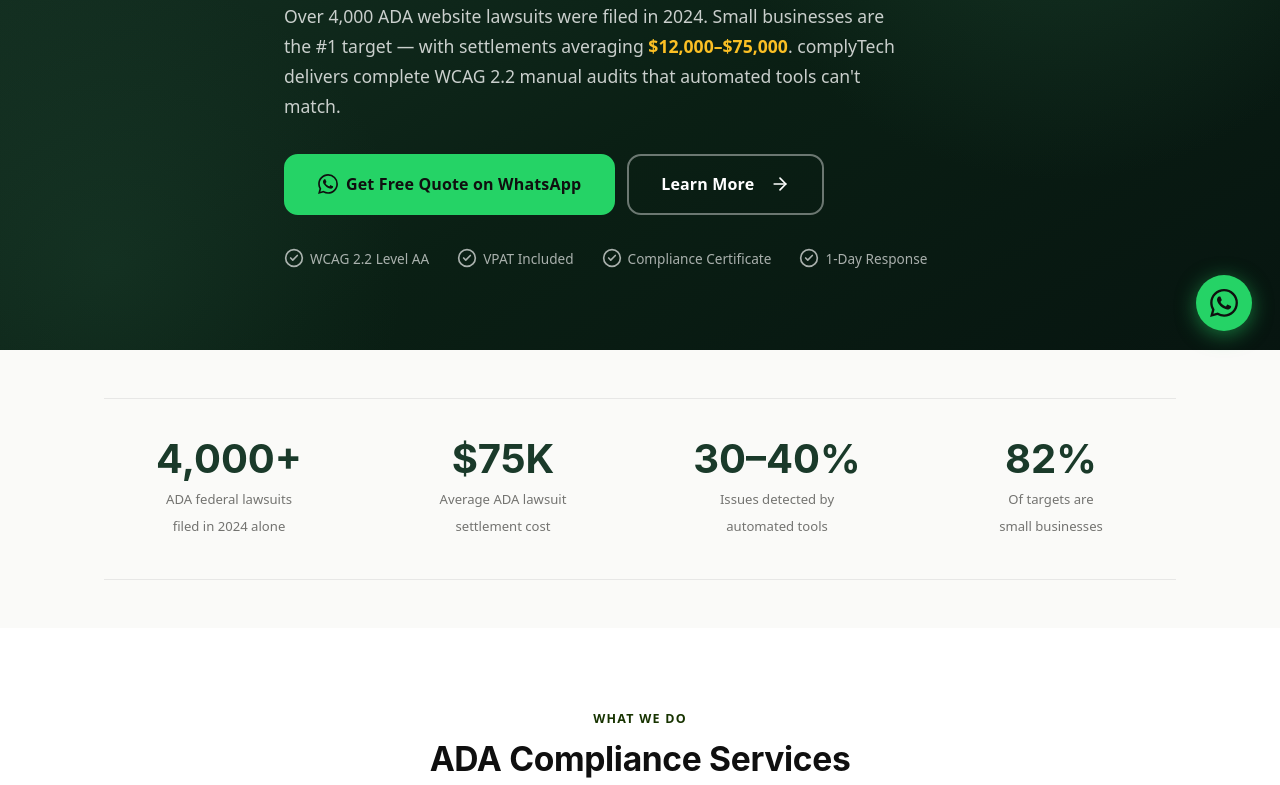
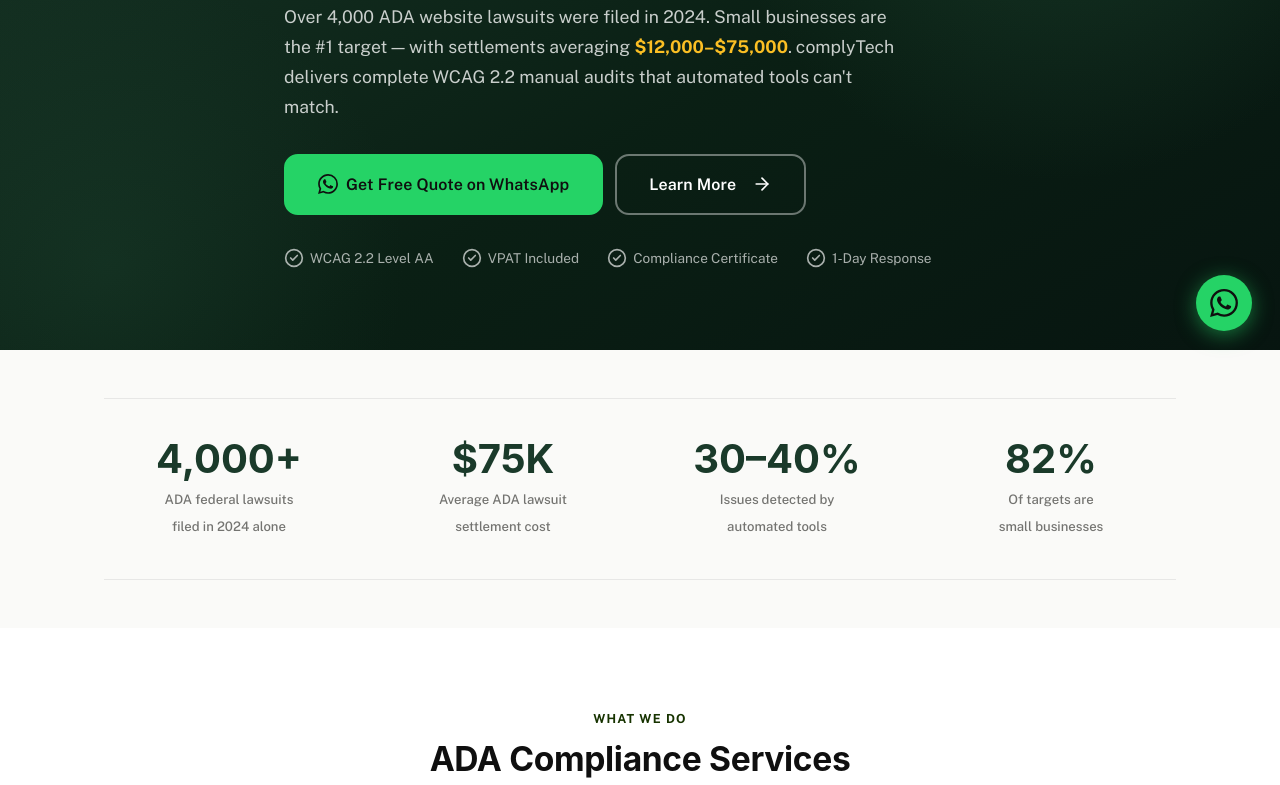
Before and after one commit to ahtisham0100/complyTech, an Astro site: page / in a window 1280 px wide. Shown: the part 441-1226 px from the top of the page. Built offline with nearby package versions, Linux system fonts and the light colour scheme; Astro itself is replaced by a stand-in of ours.

Commit message:
Phase 2: self-host Fraunces + Public Sans variable fonts
- @fontsource-variable packages, latin subset, hand-rolled @font-face so
  family names match the token spec ('Fraunces', 'Public Sans')
- Fraunces opsz axis kept so font-optical-sizing: auto works
- font-display: swap; preloads (Fraunces normal+italic, Public Sans) on
  ds pages only — legacy pages keep Inter preloads until migration ends
- theme-color follows the new accent on ds pages

```diff
--- a/package.json
+++ b/package.json
@@ -10,6 +10,8 @@
   "dependencies": {
     "@astrojs/react": "^3.6.3",
     "@astrojs/sitemap": "^3.7.2",
+    "@fontsource-variable/fraunces": "^5.3.0",
+    "@fontsource-variable/public-sans": "^5.3.0",
     "@fontsource/inter": "^5.2.8",
     "astro": "^4.16.18",
     "lucide-react": "^1.8.0",
--- a/src/layouts/BaseLayout.astro
+++ b/src/layouts/BaseLayout.astro
@@ -5,6 +5,12 @@ import '../styles/tokens.css';
 // Direct paths for preloading FOUC critical fonts
 import inter400Url from '@fontsource/inter/files/inter-latin-400-normal.woff2?url';
 import inter700Url from '@fontsource/inter/files/inter-latin-700-normal.woff2?url';
+
+// Design-system fonts (variable, latin subset). Files carry the opsz axis for
+// Fraunces so font-optical-sizing: auto renders the high-contrast display cut.
+import frauncesNormalUrl from '@fontsource-variable/fraunces/files/fraunces-latin-opsz-normal.woff2?url';
+import frauncesItalicUrl from '@fontsource-variable/fraunces/files/fraunces-latin-opsz-italic.woff2?url';
+import publicSansUrl from '@fontsource-variable/public-sans/files/public-sans-latin-wght-normal.woff2?url';
 
 export interface Props {
   title: string;
@@ -35,11 +41,22 @@ const schemaString = schema ? JSON.stringify(Array.isArray(schema) ? schema : [s
 <!DOCTYPE html>
 <html lang="en">
 <head>
-  <!-- 1. Critical preloads stream immediately -->
-  <link rel="preload" href={inter400Url} as="font" type="font/woff2" crossorigin="anonymous" />
-  <link rel="preload" href={inter700Url} as="font" type="font/woff2" crossorigin="anonymous" />
+  <!-- 1. Critical preloads stream immediately (per page type) -->
+  {!ds && (
+    <>
+      <link rel="preload" href={inter400Url} as="font" type="font/woff2" crossorigin="anonymous" />
+      <link rel="preload" href={inter700Url} as="font" type="font/woff2" crossorigin="anonymous" />
+    </>
+  )}
+  {ds && (
+    <>
+      <link rel="preload" href={frauncesNormalUrl} as="font" type="font/woff2" crossorigin="anonymous" />
+      <link rel="preload" href={frauncesItalicUrl} as="font" type="font/woff2" crossorigin="anonymous" />
+      <link rel="preload" href={publicSansUrl} as="font" type="font/woff2" crossorigin="anonymous" />
+    </>
+  )}
 
-  <style define:vars={{ inter400Url, inter700Url }}>
+  <style define:vars={{ inter400Url, inter700Url, frauncesNormalUrl, frauncesItalicUrl, publicSansUrl }}>
     @font-face {
       font-family: 'Inter';
       font-style: normal;
@@ -54,12 +71,35 @@ const schemaString = schema ? JSON.stringify(Array.isArray(schema) ? schema : [s
       font-display: optional;
       src: url(var(--inter700Url)) format('woff2');
     }
+    /* Design-system faces. Variable weight ranges cover 400–700 usage;
+       Fraunces keeps the opsz axis so optical sizing works. */
+    @font-face {
+      font-family: 'Fraunces';
+      font-style: normal;
+      font-weight: 100 900;
+      font-display: swap;
+      src: url(var(--frauncesNormalUrl)) format('woff2-variations');
+    }
+    @font-face {
+      font-family: 'Fraunces';
+      font-style: italic;
+      font-weight: 100 900;
+      font-display: swap;
+      src: url(var(--frauncesItalicUrl)) format('woff2-variations');
+    }
+    @font-face {
+      font-family: 'Public Sans';
+      font-style: normal;
+      font-weight: 100 900;
+      font-display: swap;
+      src: url(var(--publicSansUrl)) format('woff2-variations');
+    }
   </style>
 
   <!-- 2. Document encoding and rendering rules -->
   <meta charset="UTF-8" />
   <meta name="viewport" content="width=device-width, initial-scale=1.0" />
-  <meta name="theme-color" content="#1a3a2a" />
+  <meta name="theme-color" content={ds ? '#1c3a2a' : '#1a3a2a'} />
 
   <!-- 3. Meta metadata -->
   <title>{title}</title>
```
Also changed, not shown: 1 other file.
